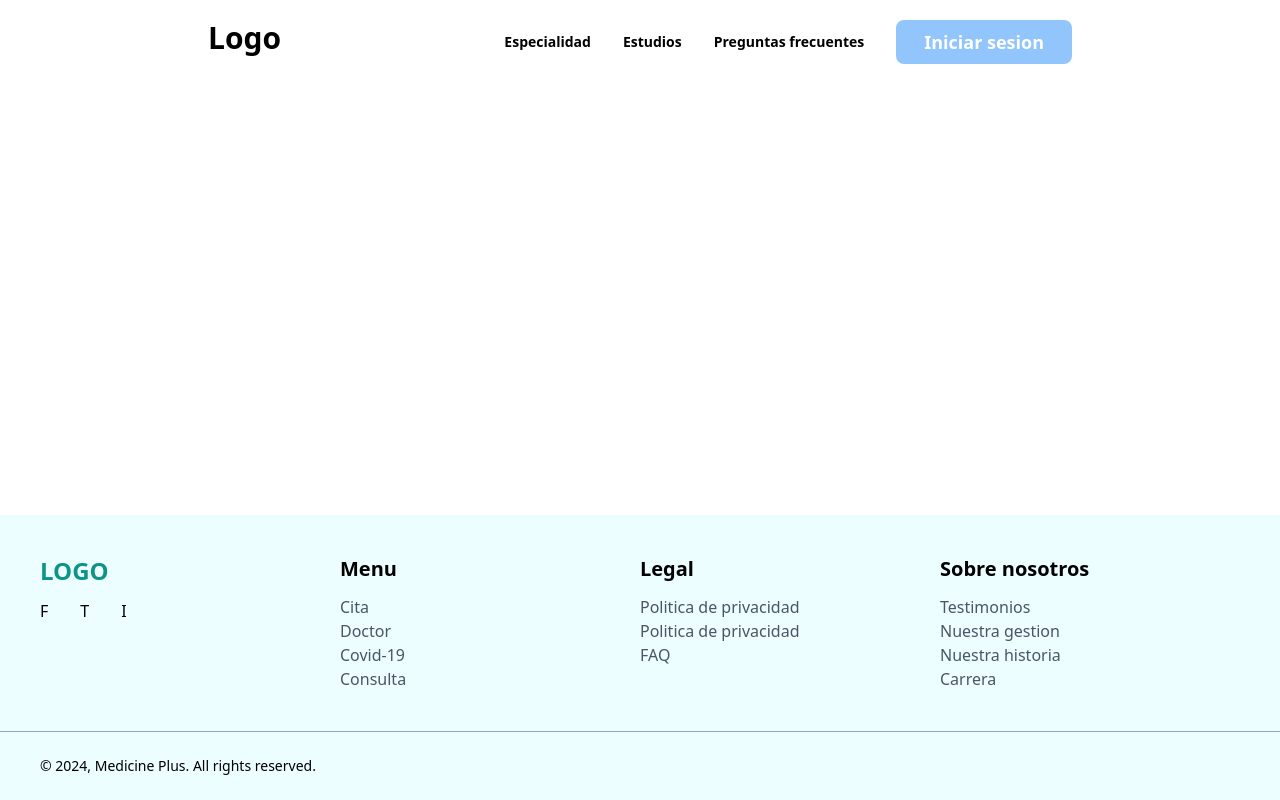
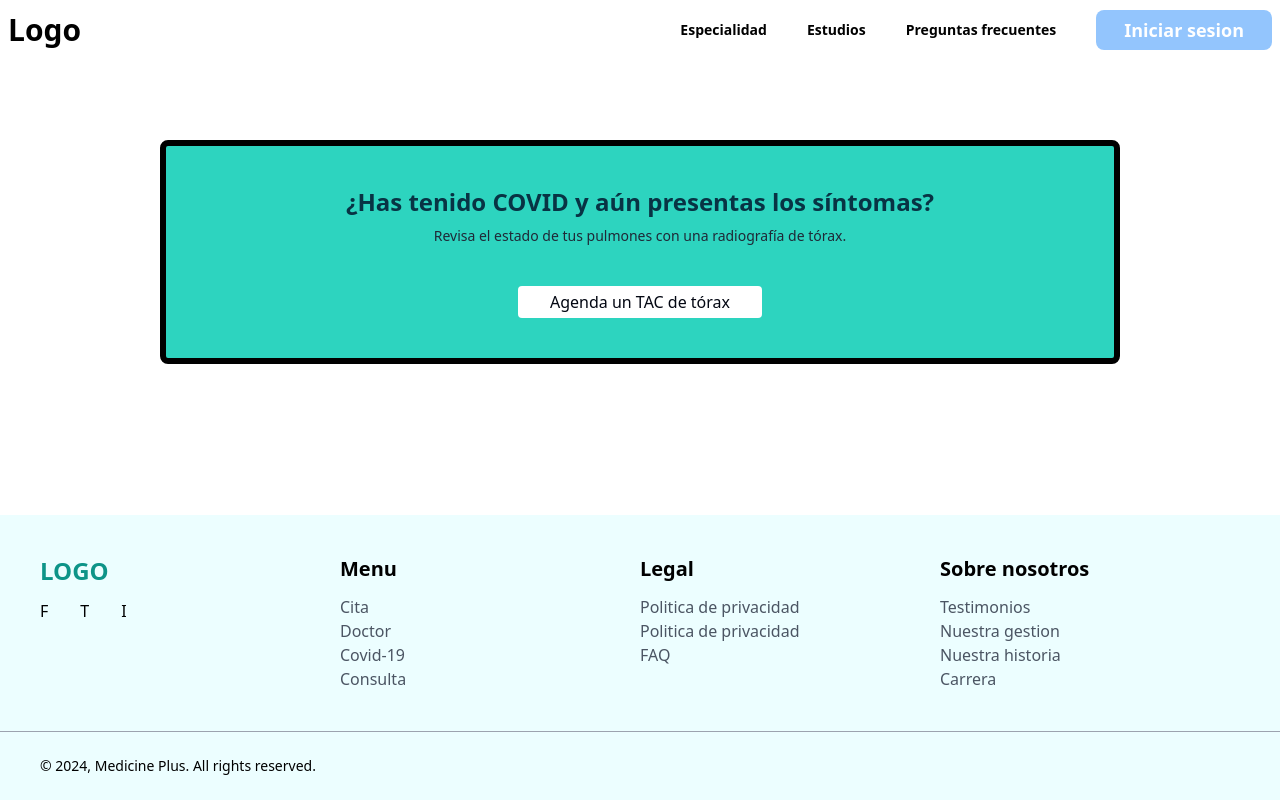
Before and after one commit to IamTenshi/medicine-landing-page, a website: page index.html in a window 1280 px wide. Drawn offline with Linux system fonts and the light colour scheme.

Commit message:
fix: header

```diff
--- a/index.html
+++ b/index.html
@@ -7,17 +7,22 @@
   <link rel="stylesheet" href="src/output.css">
 </head>
 <body class="flex flex-col min-h-screen">
-  <header>
-    <nav class="justify-center py-3 pt-3 text-center">
-      <div class="flex justify-between max-w-4xl px-4 mx-auto mt-2">
+  <header class="z-50 w-full px-2">
+    <nav class="justify-center py-3 text-center">
+      <div class="flex items-center justify-between">
         <h1 class="text-3xl font-bold">Logo</h1>
-        <div class="flex items-center">
-          <ul class="flex text-sm font-semibold">
-            <li><a href="#" class="ml-8">Especialidad</a></li>
-            <li><a href="#" class="ml-8">Estudios</a></li>
-            <li><a href="#" class="ml-8">Preguntas frecuentes</a></li>
+        <div class="flex items-center gap-x-8">
+          <div id="hamburguer-menu" class="lg:hidden">
+            <svg xmlns="http://www.w3.org/2000/svg" fill="none" viewBox="0 0 24 24" stroke-width="1.5" stroke="currentColor" class="w-6 h-6">
+              <path stroke-linecap="round" stroke-linejoin="round" d="M3.75 6.75h16.5M3.75 12h16.5m-16.5 5.25h16.5" />
+            </svg>
+          </div>
+          <ul id="menu" class="absolute right-0 items-center hidden w-full p-4 text-sm font-semibold bg-white lg:p-0 lg:w-auto top-14 lg:static gap-x-10 lg:flex">
+            <li><a href="#">Especialidad</a></li>
+            <li><a href="#">Estudios</a></li>
+            <li><a href="#">Preguntas frecuentes</a></li>
+            <li><a href="#" class="lg:py-2 lg:text-lg lg:font-semibold lg:text-white lg:bg-blue-300 lg:rounded-lg lg:px-7">Iniciar sesion</a></li>
           </ul>
-          <button class="py-2 ml-8 text-lg font-semibold text-white bg-blue-300 rounded-lg px-7">Iniciar sesion</button>
         </div>
       </div>
     </nav>
@@ -29,8 +34,12 @@
     <section>
 
     </section>
-    <section>
-
+    <section class="flex my-20 flex-col items-center px-20 py-10 mx-10 sm:mx-20 lg:mx-40 gap-y-10 bg-teal-400 border-[6px] border-black rounded-lg">
+      <div class="flex flex-col items-center text-center gap-y-2">
+        <h2 class="text-2xl font-bold text-cyan-950">¿Has tenido COVID y aún presentas los síntomas?</h2>
+        <h4 class="text-sm text-gray-800">Revisa el estado de tus pulmones con una radiografía de tórax.</h4>
+      </div>
+      <button class="px-8 py-1 bg-white rounded text-gray-950">Agenda un TAC de tórax</button>
     </section>
   </main>
   <footer class="flex flex-col justify-between w-full mt-auto bg-cyan-50">
@@ -74,5 +83,6 @@
       &copy; 2024, Medicine Plus. All rights reserved.
     </div>
   </footer>
+  <script src="src/header.js"></script>
 </body>
 </html>
--- a/package.json
+++ b/package.json
@@ -4,7 +4,8 @@
   "description": "",
   "main": "index.html",
   "scripts": {
-    "test": "echo \"Error: no test specified\" && exit 1"
+    "dev": "npx tailwindcss -i ./src/input.css -o ./src/output.css --watch",
+    "prod": "npx tailwindcss -i ./src/input.css -o ./src/output.css --minify"
   },
   "author": "Angel Jimenez",
   "license": "ISC",
--- /dev/null
+++ b/src/header.js
@@ -0,0 +1,6 @@
+const hamburguerMenu = document.getElementById('hamburguer-menu');
+const Menu = document.getElementById('menu');
+
+hamburguerMenu.addEventListener('click', () => {
+  Menu.classList.toggle('hidden');
+});
```
Also changed, not shown: src/output.css.
